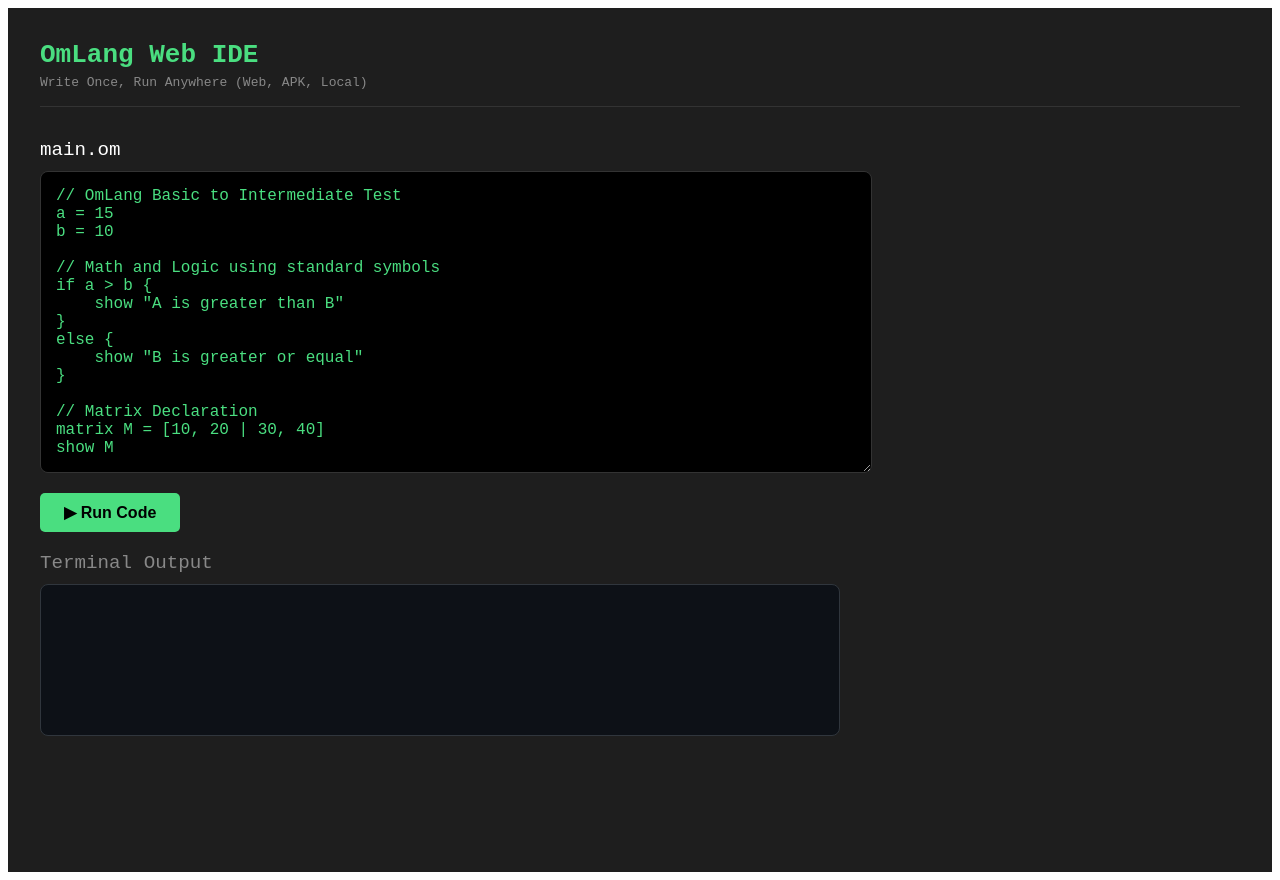
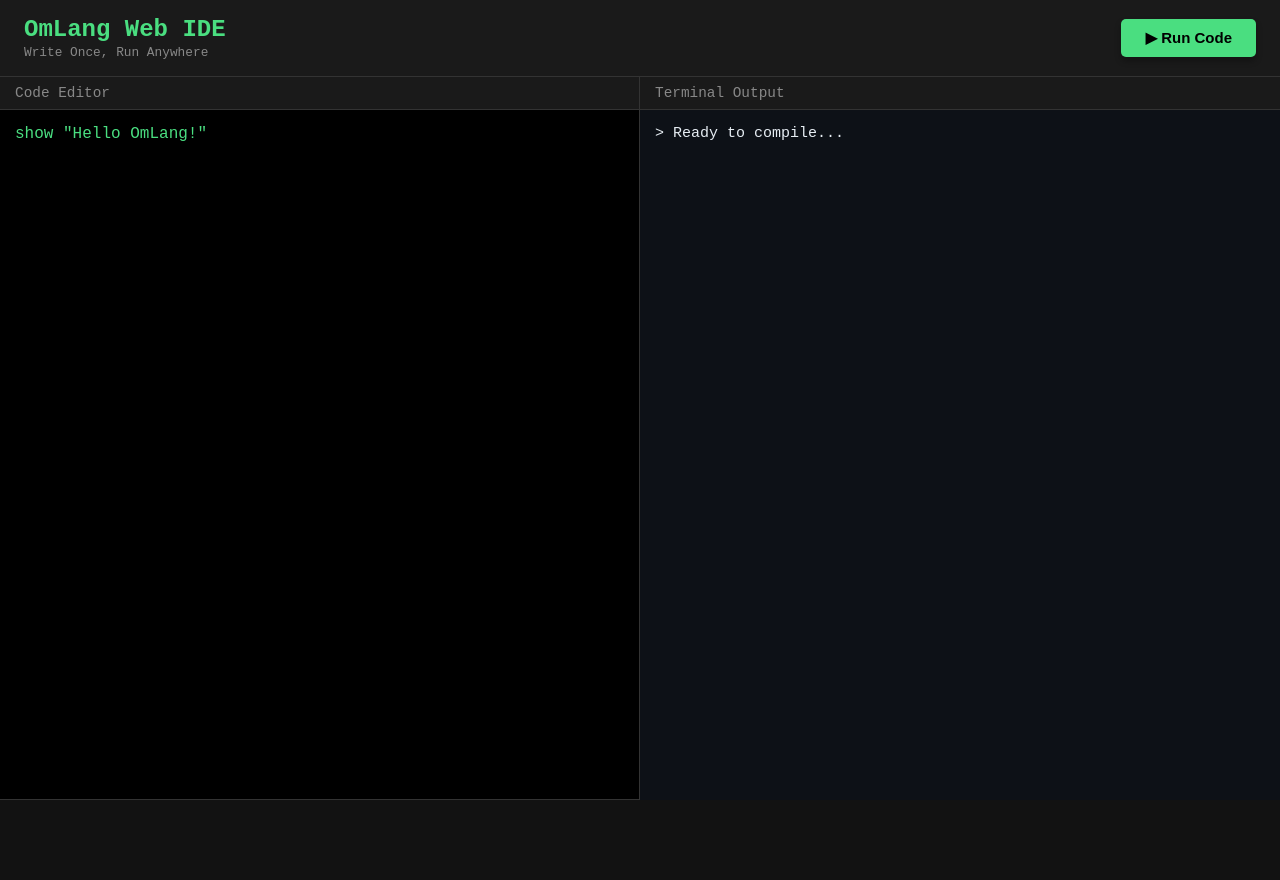
Before and after one commit to Kiran-mondal/OmLang, a Next.js app: page / in a window 1280 px wide. After the commit the page ends 800 px from the top, so only its background shows below. Built offline with nearby package versions, Linux system fonts and the light colour scheme.

Commit message:
Update page.jsx

```diff
--- a/app/page.jsx
+++ b/app/page.jsx
@@ -1,98 +1,109 @@
 'use client';
 
 import { useState } from 'react';
-import { runOmLang } from '../lib/omlang/Engine'; // Importing the core engine
+import { runOmLang } from '../lib/omlang/Engine';
 
 export default function Home() {
-  // Default code showing Intermediate Features (Variables, Math, Symbols, Conditions, Matrix)
-  const defaultCode = `// OmLang Basic to Intermediate Test
-a = 15
-b = 10
-
-// Math and Logic using standard symbols
-if a > b {
-    show "A is greater than B"
-}
-else {
-    show "B is greater or equal"
-}
-
-// Matrix Declaration
-matrix M = [10, 20 | 30, 40]
-show M
-`;
-
-  const [code, setCode] = useState(defaultCode);
+  // ১. শুধুমাত্র সাধারণ একটি টেস্ট কোড রাখা হলো
+  const [code, setCode] = useState('show "Hello OmLang!"');
   const [output, setOutput] = useState('');
 
   const handleRun = () => {
-    // Calling the external Engine to process the code
     const result = runOmLang(code);
     setOutput(result);
   };
 
   return (
-    <div style={{ minHeight: '100vh', backgroundColor: '#1e1e1e', color: '#fff', padding: '2rem', fontFamily: 'monospace' }}>
-      <header style={{ borderBottom: '1px solid #333', paddingBottom: '1rem', marginBottom: '2rem' }}>
-        <h1 style={{ margin: 0, color: '#4ade80' }}>OmLang Web IDE</h1>
-        <p style={{ color: '#888', margin: '5px 0 0 0' }}>Write Once, Run Anywhere (Web, APK, Local)</p>
-      </header>
+    <>
+      {/* ২. গ্লোবাল CSS: এটি ব্রাউজারের চারপাশের সাদা বর্ডার বা মার্জিন পুরোপুরি মুছে ফেলবে */}
+      <style jsx global>{`
+        html, body {
+          margin: 0;
+          padding: 0;
+          background-color: #121212; /* পুরো ব্যাকগ্রাউন্ড সম্পূর্ণ কালো */
+          height: 100vh;
+          overflow: hidden; /* মূল পেজের বাড়তি স্ক্রলিং পুরোপুরি বন্ধ */
+        }
+        * {
+          box-sizing: border-box;
+        }
+      `}</style>
 
-      <main>
-        <div style={{ marginBottom: '1rem' }}>
-          <label style={{ display: 'block', marginBottom: '10px', fontSize: '1.2rem' }}>main.om</label>
-          <textarea
-            value={code}
-            onChange={(e) => setCode(e.target.value)}
-            rows="15"
-            style={{
-              width: '100%',
-              maxWidth: '800px',
-              backgroundColor: '#000',
-              color: '#4ade80',
-              padding: '15px',
-              border: '1px solid #333',
-              borderRadius: '8px',
-              fontSize: '16px',
-              outline: 'none',
-              resize: 'vertical'
-            }}
-          />
+      <div style={{ display: 'flex', flexDirection: 'column', height: '100vh', backgroundColor: '#121212', color: '#fff', fontFamily: 'monospace' }}>
+
+        {/* ৩. Header & Run Button */}
+        <header style={{ padding: '1rem 1.5rem', backgroundColor: '#1a1a1a', borderBottom: '1px solid #333', display: 'flex', justifyContent: 'space-between', alignItems: 'center' }}>
+          <div>
+            <h1 style={{ margin: 0, color: '#4ade80', fontSize: '1.5rem' }}>OmLang Web IDE</h1>
+            <p style={{ color: '#888', margin: '2px 0 0 0', fontSize: '0.8rem' }}>Write Once, Run Anywhere</p>
           </div>
-
           <button
             onClick={handleRun}
             style={{
               backgroundColor: '#4ade80',
               color: '#000',
               padding: '10px 24px',
-            fontSize: '16px',
+              fontSize: '15px',
               fontWeight: 'bold',
               border: 'none',
               borderRadius: '5px',
               cursor: 'pointer',
-            marginBottom: '20px'
+              display: 'flex',
+              alignItems: 'center',
+              boxShadow: '0 4px 6px rgba(0,0,0,0.3)'
             }}
           >
             ▶ Run Code
           </button>
+        </header>
 
-        <div style={{ maxWidth: '800px' }}>
-          <label style={{ display: 'block', marginBottom: '10px', fontSize: '1.2rem', color: '#888' }}>Terminal Output</label>
+        {/* ৪. Main Workspace (Responsive Flexbox) */}
+        <main style={{ display: 'flex', flexWrap: 'wrap', flex: 1, overflow: 'hidden' }}>
+
+          {/* কোড লেখার জায়গা (Editor) */}
+          <div style={{ flex: '1 1 50%', display: 'flex', flexDirection: 'column', borderRight: '1px solid #333', borderBottom: '1px solid #333' }}>
+            <div style={{ padding: '8px 15px', backgroundColor: '#1a1a1a', color: '#888', fontSize: '0.9rem', borderBottom: '1px solid #333' }}>
+              Code Editor
+            </div>
+            <textarea
+              value={code}
+              onChange={(e) => setCode(e.target.value)}
+              spellCheck="false"
+              style={{
+                flex: 1,
+                width: '100%',
+                backgroundColor: '#000',
+                color: '#4ade80',
+                padding: '15px',
+                border: 'none',
+                fontSize: '16px',
+                outline: 'none',
+                resize: 'none', // ইউজার যাতে বক্স টেনে বড়/ছোট করে লেআউট নষ্ট না করে
+                fontFamily: 'monospace',
+                overflowY: 'auto' // শুধুমাত্র কোড বড় হলে ভেতরে স্ক্রল হবে
+              }}
+            />
+          </div>
+
+          {/* আউটপুট দেখার জায়গা (Terminal) */}
+          <div style={{ flex: '1 1 50%', display: 'flex', flexDirection: 'column', backgroundColor: '#0d1117' }}>
+            <div style={{ padding: '8px 15px', backgroundColor: '#1a1a1a', color: '#888', fontSize: '0.9rem', borderBottom: '1px solid #333' }}>
+              Terminal Output
+            </div>
             <div style={{
-            backgroundColor: '#0d1117',
+              flex: 1,
+              padding: '15px',
               color: '#e6edf3',
-            padding: '15px',
-            border: '1px solid #30363d',
-            borderRadius: '8px',
-            minHeight: '120px',
+              overflowY: 'auto', // শুধুমাত্র আউটপুট বড় হলে ভেতরে স্ক্রল হবে
               whiteSpace: 'pre-wrap',
-            fontFamily: 'monospace'
+              fontSize: '15px'
             }}>
-            {output}
+              {output || '> Ready to compile...'}
             </div>
           </div>
+
         </main>
       </div>
+    </>
   );
 }
```
Lines whose indentation alone changed are shown as unchanged.
